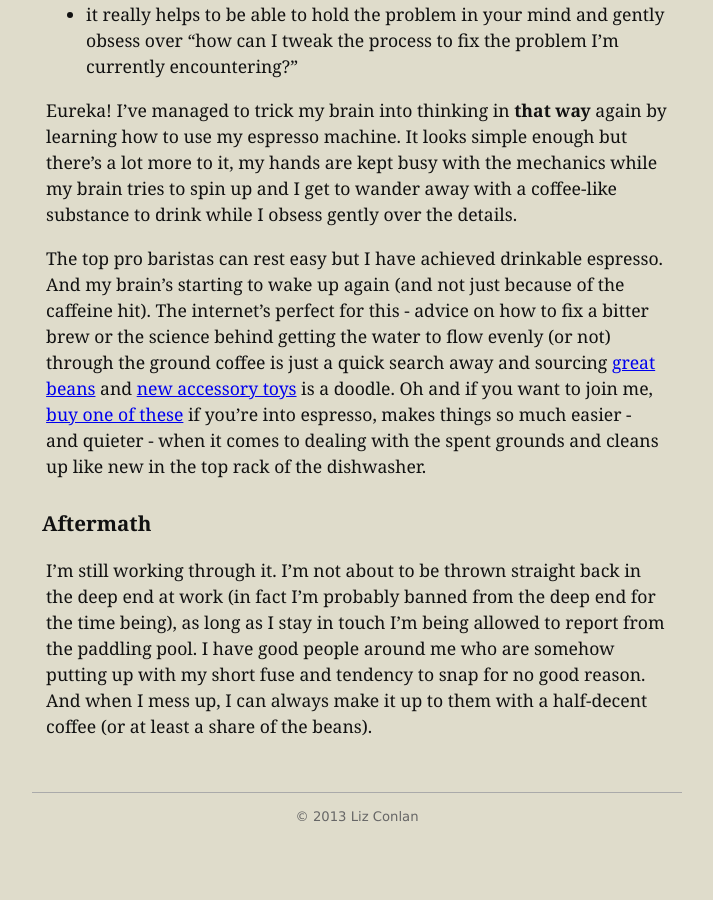
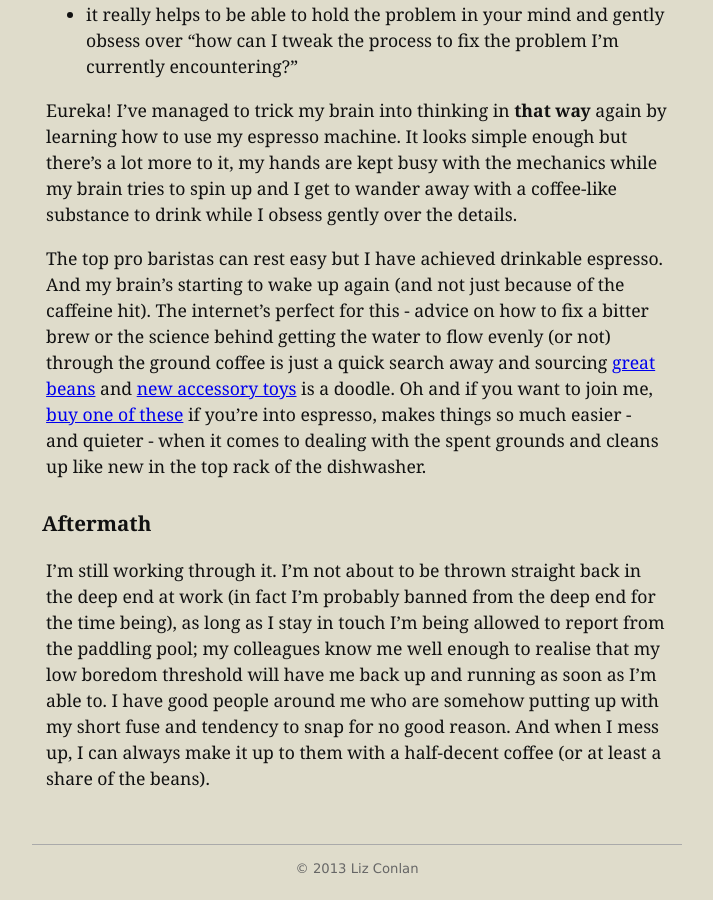
Before and after one commit to lizconlan/lizconlan.github.com, a Jekyll site: the page built from _posts/2013-01-12-coffee-behavioural-therapy.md, in a window 1280 px wide and 900 px high, scrolled down 1511 px. Shown: the whole window, without its empty margins (283-996 px from the left). Built offline with Jekyll 4.4.1, drawn with Linux system fonts in a browser that asks for light colours; before the commit the page ends 2359 px from its top, so only the background shows below that.

Commit message:
CBT: light expansion on final paragraph

```diff
--- a/_posts/2013-01-12-coffee-behavioural-therapy.md
+++ b/_posts/2013-01-12-coffee-behavioural-therapy.md
@@ -37,4 +37,4 @@ The top pro baristas can rest easy but I have achieved drinkable espresso. And m
 
 ### Aftermath
 
-I'm still working through it. I'm not about to be thrown straight back in the deep end at work (in fact I'm probably banned from the deep end for the time being), as long as I stay in touch I'm being allowed to report from the paddling pool. I have good people around me who are somehow putting up with my short fuse and tendency to snap for no good reason. And when I mess up, I can always make it up to them with a half-decent coffee (or at least a share of the beans).
+I'm still working through it. I'm not about to be thrown straight back in the deep end at work (in fact I'm probably banned from the deep end for the time being), as long as I stay in touch I'm being allowed to report from the paddling pool; my colleagues know me well enough to realise that my low boredom threshold will have me back up and running as soon as I'm able to. I have good people around me who are somehow putting up with my short fuse and tendency to snap for no good reason. And when I mess up, I can always make it up to them with a half-decent coffee (or at least a share of the beans).
```
